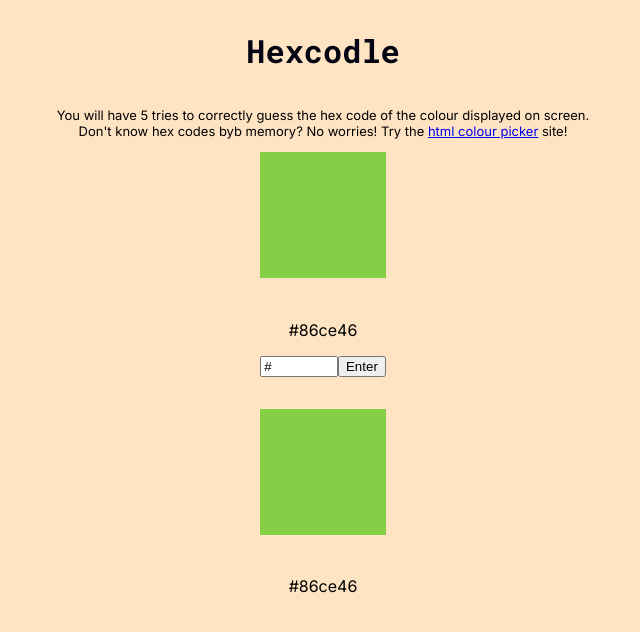
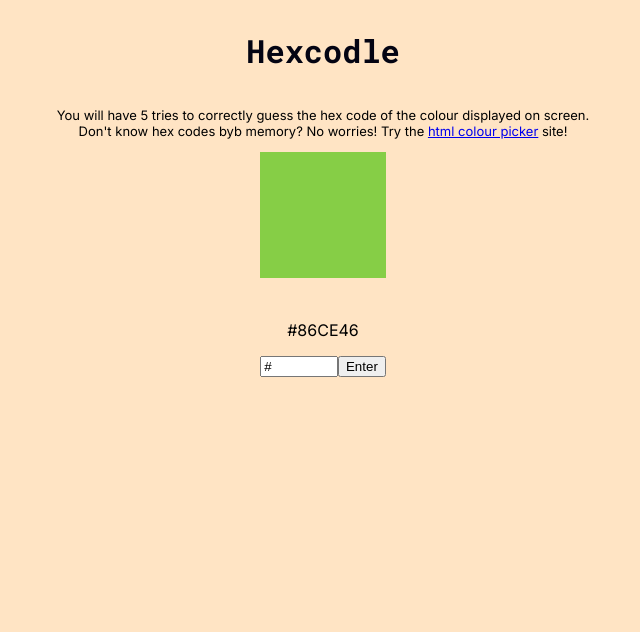
Before and after one commit to Ekimerton/hexcodle, a Next.js app: page / in a window 1280 px wide. Shown: the top 632 px of the page, without its empty margins (317-957 px from the left). Built offline with nearby package versions, Linux system fonts and the light colour scheme.

Commit message:
logic working

```diff
--- a/src/app/page.js
+++ b/src/app/page.js
@@ -9,8 +9,7 @@ export default function Home() {
   const [guessText, setGuessText] = useState("");
   const [guesses, setGuesses] = useState([]);
   const [counter, setCounter] = useState(4);
-  const [isTooHigh, setIsTooHigh] = useState(false);
-  const [isTooLow, setIsTooLow] = useState(false);
+  const [gameOver, setGameOver] = useState(false);
 
   useEffect(() => {
     const r = Math.floor(Math.random() * 256);
@@ -23,7 +22,9 @@ export default function Home() {
     };
 
     setRandColor(
-      `#${componentToHex(r)}${componentToHex(g)}${componentToHex(b)}`
+      `#${componentToHex(r)}${componentToHex(g)}${componentToHex(
+        b
+      )}`.toUpperCase()
     );
   }, []);
 
@@ -34,14 +35,22 @@ export default function Home() {
     } else if (text.length >= 8) {
       return;
     } else {
-      setUserInput(text);
+      setUserInput(text.toUpperCase());
     }
   };
 
   const enterClick = () => {
+    const hexCodePattern = /^[0-9A-Fa-f]+$/;
+    {
+      /* Mapping each hex value onto an integer to make it easy to compare when doing greater/less values */
+    }
 
-    setIsTooHigh(userInput > randColor);
-    setIsTooLow(userInput < randColor);
+    {
+      /*setIsTooHigh(userInput > randColor);
+  setIsTooLow(userInput < randColor);*/
+    }
+
+    setGuessText("Guesses: ");
 
     setUserInput("#");
     {
@@ -54,36 +63,60 @@ export default function Home() {
     if (userInput.length != 7) {
       setStatusText("ERROR: HEX CODE MUST BE EXACTLY 6 DIGITS.");
       return;
+    } else if (!hexCodePattern.test(userInput.substring(1))) {
+      setStatusText("INVALID CHARACTER. PLEASE ONLY USE 0-9, A-F");
     } else if (userInput in guesses) {
       setStatusText("ALREADY GUESSED, please try a different hex code.");
     } else {
       setCounter(counter - 1);
       if (counter > 0 && userInput === randColor) {
         setStatusText("You guessed it!");
+        const newGuesses = [...guesses];
+        newGuesses.unshift(userInput);
+        setGuesses(newGuesses);
+        setGameOver(true);
         return;
       } else if (counter > 0 && userInput !== randColor) {
-        setGuessText("Guesses: ");
         setStatusText(`Not quite! ${counter} guesses left.`);
         const newGuesses = [...guesses];
         newGuesses.unshift(userInput);
         setGuesses(newGuesses);
       } else if (counter <= 0 && userInput !== randColor) {
-        setGuessText("Guesses: ");
         setStatusText(`Out of guesses. Today's Hexcodle was ${randColor}.`);
+        setGameOver(true);
         return;
       }
     }
   };
 
+  const renderArrows = (guess) => {
+    const hexMapping = {
+      0: 0,
+      1: 1,
+      2: 2,
+      3: 3,
+      4: 4,
+      5: 5,
+      6: 6,
+      7: 7,
+      8: 8,
+      9: 9,
+      A: 10,
+      B: 11,
+      C: 12,
+      D: 13,
+      E: 14,
+      F: 15,
+    };
 
-  const renderArrows = () => {
-    if (userInput.length !== 7) {
+    if (guess.length !== 7) {
       return null;
     }
     const arrows = [];
     for (let i = 1; i < 7; i++) {
-      const currentDigit = parseInt(userInput[i], 16);
-      const targetDigit = parseInt(randColor[i], 16);
+      const currentDigit = hexMapping[guess[i]];
+      const targetDigit = hexMapping[randColor[i]];
+
       if (currentDigit > targetDigit) {
         arrows.push("⬇️");
       } else if (currentDigit < targetDigit) {
@@ -94,7 +127,6 @@ export default function Home() {
     }
     return arrows.map((arrow, index) => <span key={index}>{arrow}</span>);
   };
-
 
   return (
     <div id="everything">
@@ -131,6 +163,7 @@ export default function Home() {
           onClick={() => {
             enterClick();
           }}
+          disabled={gameOver}
         >
           Enter
         </button>
@@ -138,18 +171,17 @@ export default function Home() {
 
       {/*Displays the status text (correct, incorrect, error, etc...*/}
       <p>{statusText}</p>
-      <div id="colourGen" style={{ backgroundColor: randColor }}>
-        {renderArrows()}
-      </div>
-      <p>{randColor}</p>
-      <p id="guessDisplay">
+      <div id="guessDisplay">
         {guessText}
         <ul>
           {guesses.map((guess, index) => (
-            <li key={index}>{guess}</li>
+            <>
+              <li key={index}>{guess}</li>
+              {renderArrows(guess)}
+            </>
           ))}
         </ul>
-      </p>
+      </div>
     </div>
   );
 }
```
